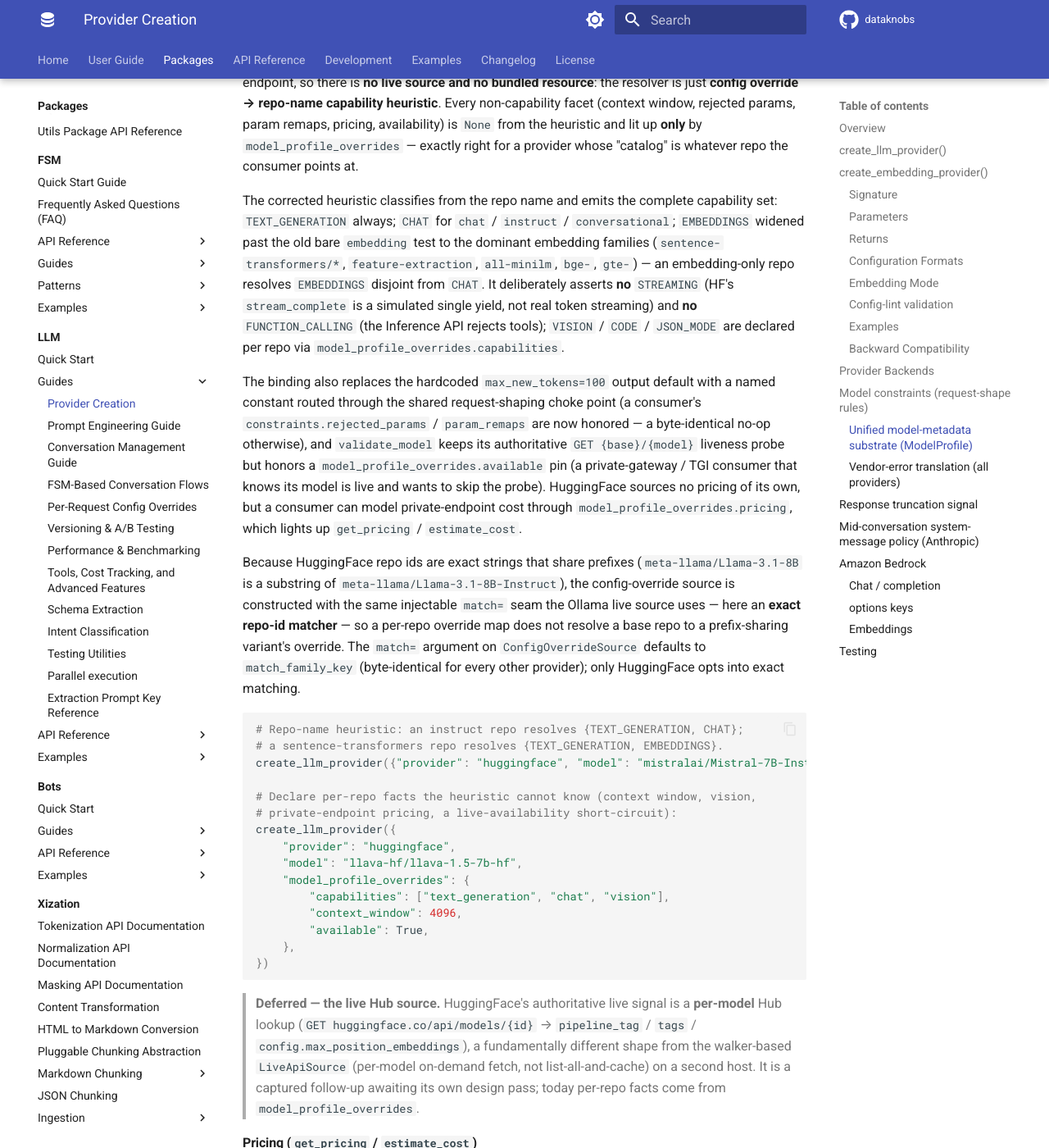
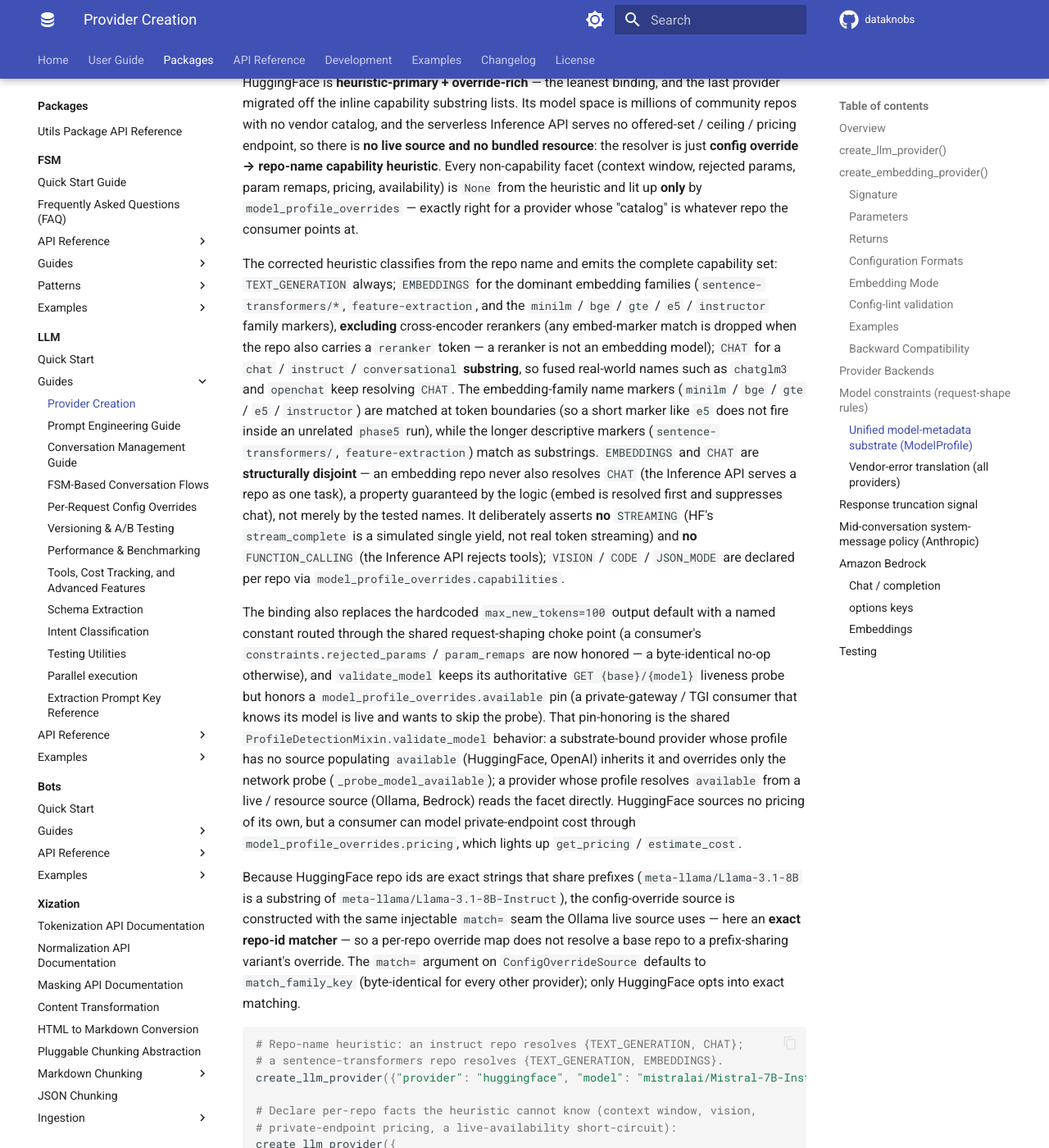
Before and after one commit to KBS-Labs/dataknobs, an MkDocs documentation site: the page built from docs/packages/llm/guides/providers.md, in a window 1280 px wide and 1400 px high, scrolled down 13044 px. Shown: the whole window at 82% size. Built offline with MkDocs 1.6.1 and Material for MkDocs 9.7.7, drawn with Linux system fonts in a browser that asks for light colours; comment, search, counter and statistics services are not loaded; some of the changed text lies outside the part shown.

Commit message:
fix(llm): harden HF capability heuristic and share the validate_model pin
Deep-review + triage follow-ups to the HuggingFace model-metadata binding.

Capability heuristic (huggingface.py):
- Embed detection suppresses chat via disjoint ordering (embed resolved
  first), so an embedding repo never also resolves CHAT. This structurally
  neutralizes the `instruct`/`instructor` collision — no token matching of
  chat markers required.
- Chat markers (`chat`/`instruct`/`conversational`) match as substrings, so
  fused real-world names (`chatglm3`, `openchat`) keep resolving CHAT; the
  short embed markers `e5`/`bge`/`gte` match at token boundaries so they do
  not fire inside unrelated runs (e.g. `phase5`).
- A `reranker` token excludes the embed classification (a cross-encoder
  matches the `bge`/`gte` family prefix but is not an embedding model).

Shared validate_model pin (profile_detection.py, openai.py, huggingface.py):
- Lift the `model_profile_overrides.available` pin prologue into
  ProfileDetectionMixin.validate_model, which honors the pin then calls
  _probe_model_available(). OpenAI and HuggingFace inherit it and override
  only the probe; OpenAI now honors the available pin it previously ignored.

Tests: fused-name + instructor/e5/reranker/disjointness corrections
(test_huggingface_model_metadata_binding.py), OpenAI available-pin cases
(test_openai_model_binding.py), and a parity guard pinning that any bound
provider inheriting the mixin validate_model overrides _probe_model_available
(test_profile_detection_mixin_adoption.py).

Docs + CHANGELOG updated in both locations.

Co-Authored-By: Claude Opus 4.8 (1M context) <noreply@anthropic.com>

````diff
--- a/docs/packages/llm/guides/providers.md
+++ b/docs/packages/llm/guides/providers.md
@@ -418,6 +418,10 @@ two request-shape rules for the reasoning families: `rejected_params`
 declared as data (`{"max_tokens": "max_completion_tokens"}`) applied after
 `adapt_config` by the shared `LLMProvider._apply_param_remaps`. An unknown model
 resolves an all-permissive profile, so it is shaped exactly as before.
+`validate_model` still lists the Models API by default, but now honors a
+`model_profile_overrides.available` pin first (via the shared
+`ProfileDetectionMixin.validate_model`), so a consumer on a private gateway can
+skip the round-trip — consistent with HuggingFace / Ollama / Bedrock.
 
 ```python
 # max_tokens is renamed to max_completion_tokens and temperature is dropped —
@@ -532,14 +536,24 @@ from the heuristic and lit up **only** by `model_profile_overrides` — exactly
 right for a provider whose "catalog" is whatever repo the consumer points at.
 
 The corrected heuristic classifies from the repo name and emits the complete
-capability set: `TEXT_GENERATION` always; `CHAT` for `chat` / `instruct` /
-`conversational`; `EMBEDDINGS` widened past the old bare `embedding` test to the
-dominant embedding families (`sentence-transformers/*`, `feature-extraction`,
-`all-minilm`, `bge-`, `gte-`) — an embedding-only repo resolves `EMBEDDINGS`
-disjoint from `CHAT`. It deliberately asserts **no** `STREAMING` (HF's
-`stream_complete` is a simulated single yield, not real token streaming) and
-**no** `FUNCTION_CALLING` (the Inference API rejects tools); `VISION` / `CODE` /
-`JSON_MODE` are declared per repo via `model_profile_overrides.capabilities`.
+capability set: `TEXT_GENERATION` always; `EMBEDDINGS` for the dominant embedding
+families (`sentence-transformers/*`, `feature-extraction`, and the `minilm` /
+`bge` / `gte` / `e5` / `instructor` family markers), **excluding** cross-encoder
+rerankers (any embed-marker match is dropped when the repo also carries a
+`reranker` token — a reranker is not an embedding model); `CHAT` for a `chat` /
+`instruct` / `conversational` **substring**, so fused real-world names such as
+`chatglm3` and `openchat` keep resolving `CHAT`. The embedding-family name markers
+(`minilm` / `bge` / `gte` / `e5` / `instructor`) are matched at token boundaries
+(so a short marker like `e5` does not fire inside an unrelated `phase5` run),
+while the longer descriptive markers (`sentence-transformers/`,
+`feature-extraction`) match as substrings. `EMBEDDINGS` and `CHAT` are **structurally
+disjoint** — an embedding repo never also resolves `CHAT` (the Inference API
+serves a repo as one task), a property guaranteed by the logic (embed is resolved
+first and suppresses chat), not merely by the tested
+names. It deliberately asserts **no** `STREAMING` (HF's `stream_complete` is a
+simulated single yield, not real token streaming) and **no** `FUNCTION_CALLING`
+(the Inference API rejects tools); `VISION` / `CODE` / `JSON_MODE` are declared per
+repo via `model_profile_overrides.capabilities`.
 
 The binding also replaces the hardcoded `max_new_tokens=100` output default with
 a named constant routed through the shared request-shaping choke point (a
@@ -547,9 +561,14 @@ consumer's `constraints.rejected_params` / `param_remaps` are now honored — a
 byte-identical no-op otherwise), and `validate_model` keeps its authoritative
 `GET {base}/{model}` liveness probe but honors a `model_profile_overrides.available`
 pin (a private-gateway / TGI consumer that knows its model is live and wants to
-skip the probe). HuggingFace sources no pricing of its own, but a consumer can
-model private-endpoint cost through `model_profile_overrides.pricing`, which
-lights up `get_pricing` / `estimate_cost`.
+skip the probe). That pin-honoring is the shared `ProfileDetectionMixin.validate_model`
+behavior: a substrate-bound provider whose profile has no source populating
+`available` (HuggingFace, OpenAI) inherits it and overrides only the network probe
+(`_probe_model_available`); a provider whose profile resolves `available` from a
+live / resource source (Ollama, Bedrock) reads the facet directly. HuggingFace
+sources no pricing of its own, but a consumer can model private-endpoint cost
+through `model_profile_overrides.pricing`, which lights up `get_pricing` /
+`estimate_cost`.
 
 Because HuggingFace repo ids are exact strings that share prefixes
 (`meta-llama/Llama-3.1-8B` is a substring of `meta-llama/Llama-3.1-8B-Instruct`),
````
Also changed, not shown: packages/llm/CHANGELOG.md (+36 -15 lines), packages/llm/docs/PROVIDERS.md (+31 -11 lines), 6 other files.
